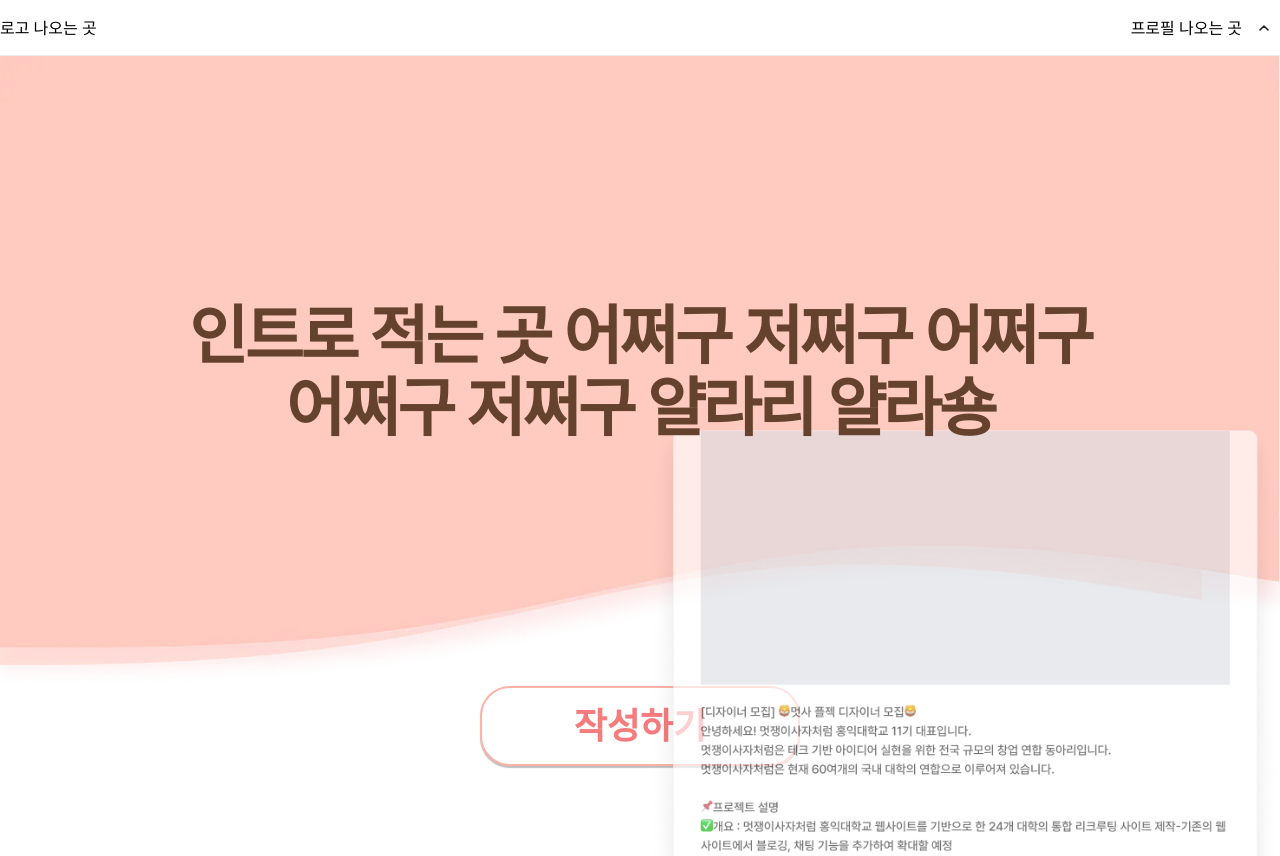
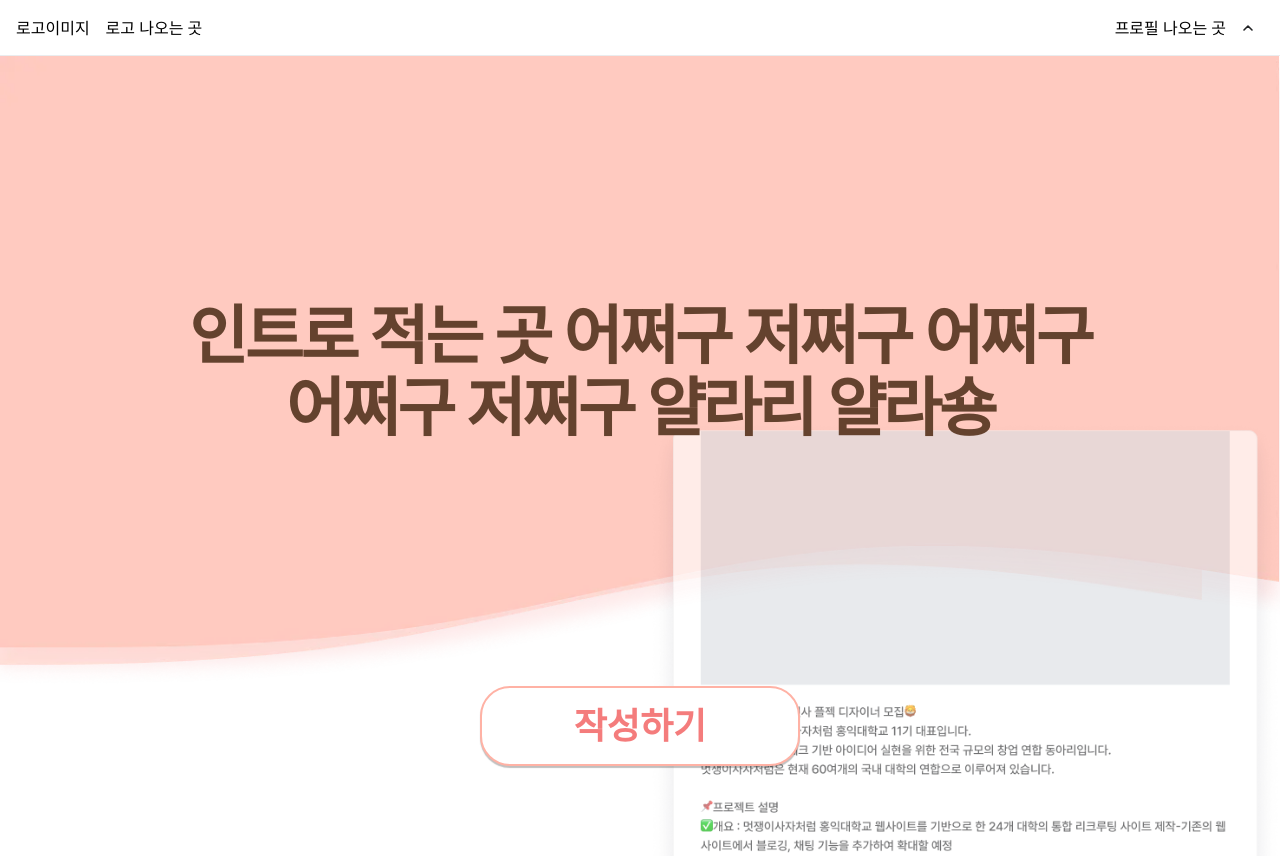
Before and after one commit to Ariling/NETKIM-FrontEnd, a React (Vite) app: page / in a window 1280 px wide. Built offline with nearby package versions, Linux system fonts and the light colour scheme.

Commit message:
🎨 design : 일부 디자인 변경

```diff
--- a/src/components/Layout/Nav.tsx
+++ b/src/components/Layout/Nav.tsx
@@ -80,8 +80,11 @@ const Nav = () => {
 
   return (
     <div className="fixed top-0 z-[1000] w-full h-14 bg-white flex justify-center items-center border-b-border-1 border-b-gray-border">
-      <div className=" box-border relative w-full px-0 py-10 flex justify-between items-center">
-        <div className="w-3/5 flex justify-between items-center">
+      <div className=" box-border relative w-full px-4 py-10 flex justify-between items-center">
+        <div className="w-3/5 flex justify-start items-center gap-4">
+          <span className="cursor-pointer" onClick={() => navigate('/')}>
+            로고이미지
+          </span>
           로고 나오는 곳
           <div onClick={() => navigate('/')} />
         </div>
@@ -110,7 +113,7 @@ const Nav = () => {
         </div>
         {profileModal && (
           <div
-            className="absolute top-24 right-0.5 z-[999] w-32 h-[88px] rounded-md bg-white flex flex-col justify-center items-center"
+            className="absolute top-24 right-4 z-[999] w-32 h-[88px] rounded-md bg-white flex flex-col justify-center items-center"
             ref={modalRef}
           >
             <div
--- a/src/pages/admin/AdminPage.tsx
+++ b/src/pages/admin/AdminPage.tsx
@@ -4,7 +4,7 @@ const AdminPage = () => {
   return (
     <div className=" inline-block w-full">
       <div className="w-full h-24 bg-peach-header font-black text-4xl flex items-end justify-center">
-        Admin Page
+        유저 관리
       </div>
       <div className="mt-20 w-3/5 max-w-[800px] mx-auto">
         <ListTable />
--- a/src/pages/main/MainPage.tsx
+++ b/src/pages/main/MainPage.tsx
@@ -1,7 +1,9 @@
 import { Button } from '@/components/common/Button';
 import MainFrame from '@assets/img/MainFrame.webp';
 import example from '@assets/img/EditExample.png';
+import { useNavigate } from 'react-router-dom';
 const MainPage = () => {
+  const router = useNavigate();
   return (
     <div className=" inline-block w-full h-screen">
       <div className="relative w-full h-[630px] flex items-center justify-center">
@@ -21,12 +23,12 @@ const MainPage = () => {
           />
         </div>
         {/* 이건 중앙에 있게 할거지만 지금은 이 상태로 냅두기 */}
-        <div className="w-full h-24 z-[30]">
+        <div className="relative w-full h-24">
           <Button
             name="작성하기"
-            className=" w-80 h-20 rounded-[30px] font-black text-4xl"
+            className=" w-80 h-20 rounded-[30px] font-black text-4xl z-50"
             onClick={() => {
-              alert('아니 뭐임?');
+              router('/edit');
             }}
           ></Button>
         </div>
```
